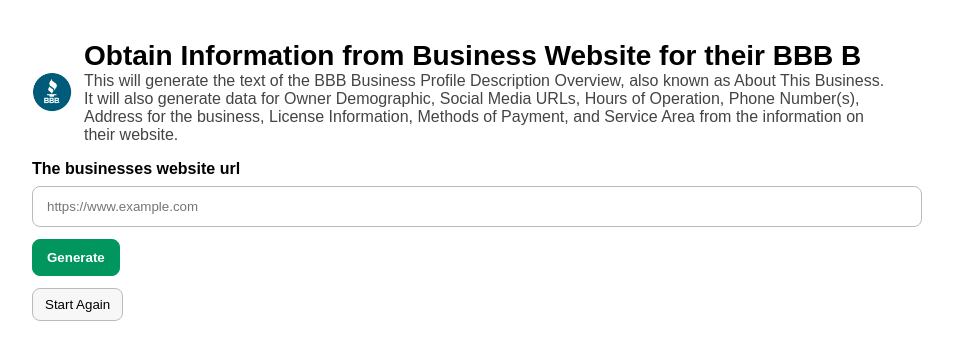
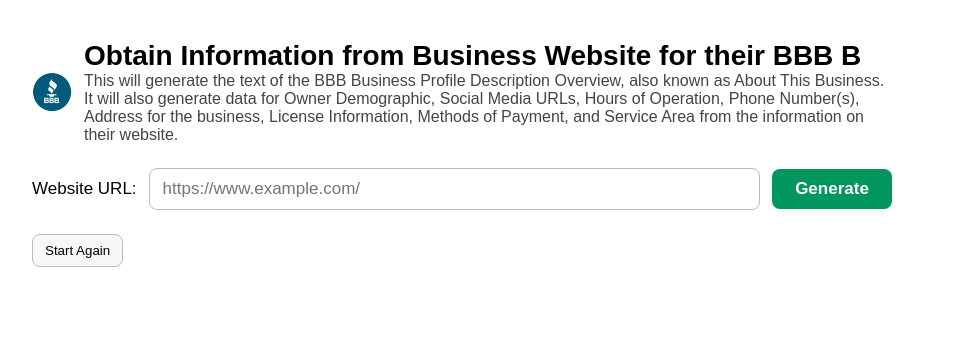
Before and after one commit to ksandersbbb5/bbb-business-profile-data, a React (Vite) app: page / in a window 1280 px wide. Shown: the top 360 px of the page, without its empty margins (178-1131 px from the left). Built offline with nearby package versions, Linux system fonts and the light colour scheme; the HTML template or start-up script is replaced by a standard one.

Commit message:
Update UrlForm.jsx

```diff
--- a/src/components/UrlForm.jsx
+++ b/src/components/UrlForm.jsx
@@ -1,61 +1,101 @@
-import React, { useState } from 'react'
-import { isSingleValidUrl } from '../lib/validators'
+import React from 'react';
 
-export default function UrlForm({ onSubmit, loading, value, onChange, inputRef }) {
-  const [clientError, setClientError] = useState('')
-
-  const handleInput = (e) => {
-    onChange?.(e.target.value)
-    setClientError('')
-  }
-
-  const handleSubmit = (e) => {
-    e.preventDefault()
-    const trimmed = (value || '').trim()
-    const { valid, message } = isSingleValidUrl(trimmed)
-    if (!valid) {
-      setClientError(message)
-      return
-    }
-    setClientError('')
-    onSubmit(trimmed)
+export default function UrlForm({ url, setUrl, loading, onSubmit, inputRef }) {
+  // Handles both click and Enter key
+  function handleSubmit(e) {
+    e.preventDefault();
+    if (!url || loading) return;
+    onSubmit(url);
   }
 
   return (
-    <form onSubmit={handleSubmit} noValidate>
-      <label htmlFor="url" style={{ display: 'block', fontWeight: 600, marginBottom: 8 }}>
-        The businesses website url
+    <form
+      onSubmit={handleSubmit}
+      style={{
+        display: 'flex',
+        gap: 12,
+        margin: '24px 0',
+        fontFamily: 'Arial, system-ui, -apple-system, Segoe UI, Roboto',
+        alignItems: 'center'
+      }}
+      aria-label="BBB Business Website Data Form"
+    >
+      <label htmlFor="bbb-url-input" style={{ fontSize: 17, fontWeight: 500 }}>
+        Website URL:
       </label>
       <input
-        id="url"
+        id="bbb-url-input"
         type="url"
-        placeholder="https://www.example.com"
-        value={value}
-        onChange={handleInput}
         ref={inputRef}
-        style={{ width: '100%', padding: '12px 14px', border: '1px solid #bbb', borderRadius: 8 }}
+        value={url}
         required
+        pattern="https?://.+"
+        placeholder="https://www.example.com/"
+        onChange={e => setUrl(e.target.value)}
+        style={{
+          flex: 1,
+          padding: '10px 13px',
+          fontSize: 17,
+          borderRadius: 8,
+          border: '1.3px solid #bbb',
+          outline: 'none',
+          fontFamily: 'Arial, system-ui, -apple-system, Segoe UI, Roboto'
+        }}
+        autoFocus
+        autoComplete="off"
       />
-      {clientError && (
-        <div style={{ color: 'red', marginTop: 8 }}>{clientError}</div>
-      )}
       <button
         type="submit"
+        style={{
+          background: '#00965E',
+          color: 'white',
+          fontSize: 17,
+          borderRadius: 8,
+          border: 'none',
+          padding: '10px 22px',
+          cursor: loading ? 'not-allowed' : 'pointer',
+          fontWeight: 600,
+          minWidth: 120,
+          fontFamily: 'Arial, system-ui, -apple-system, Segoe UI, Roboto',
+          boxShadow: loading ? 'none' : '0 2px 7px rgba(0,0,0,0.06)'
+        }}
         disabled={loading}
-        style={{
-          marginTop: 12,
-          padding: '10px 14px',
-          borderRadius: 8,
-          border: '1px solid #00965E',
-          background: '#00965E',
-          color: '#fff',
-          fontWeight: 600,
-          cursor: loading ? 'wait' : 'pointer',
-          transition: 'background 0.2s'
-        }}
       >
-        {loading ? 'Generating…' : 'Generate'}
+        {loading ? (
+          <span style={{ display: 'flex', alignItems: 'center', gap: 6 }}>
+            <Spinner /> Generating...
+          </span>
+        ) : (
+          'Generate'
+        )}
       </button>
     </form>
-  )
+  );
 }
+
+// Simple inline spinner
+function Spinner() {
+  return (
+    <svg
+      width="18" height="18" viewBox="0 0 38 38"
+      xmlns="http://www.w3.org/2000/svg"
+      stroke="#fff"
+      style={{ marginRight: 4, display: 'inline-block', verticalAlign: 'middle' }}
+    >
+      <g fill="none" fillRule="evenodd">
+        <g transform="translate(1 1)" strokeWidth="3">
+          <circle stroke="#fff" strokeOpacity=".2" cx="18" cy="18" r="18" />
+          <path d="M36 18c0-9.94-8.06-18-18-18">
+            <animateTransform
+              attributeName="transform"
+              type="rotate"
+              from="0 18 18"
+              to="360 18 18"
+              dur="0.8s"
+              repeatCount="indefinite" />
+          </path>
+        </g>
+      </g>
+    </svg>
+  );
+}
```
